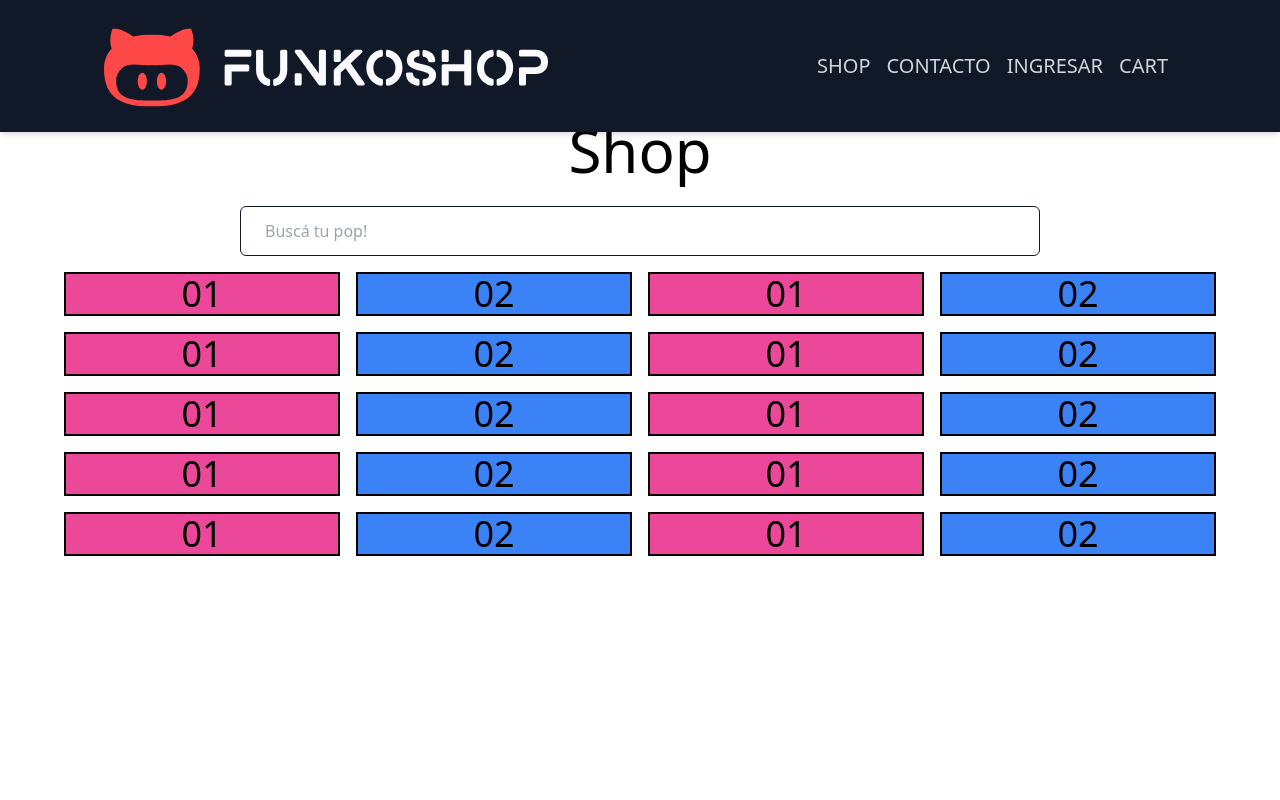
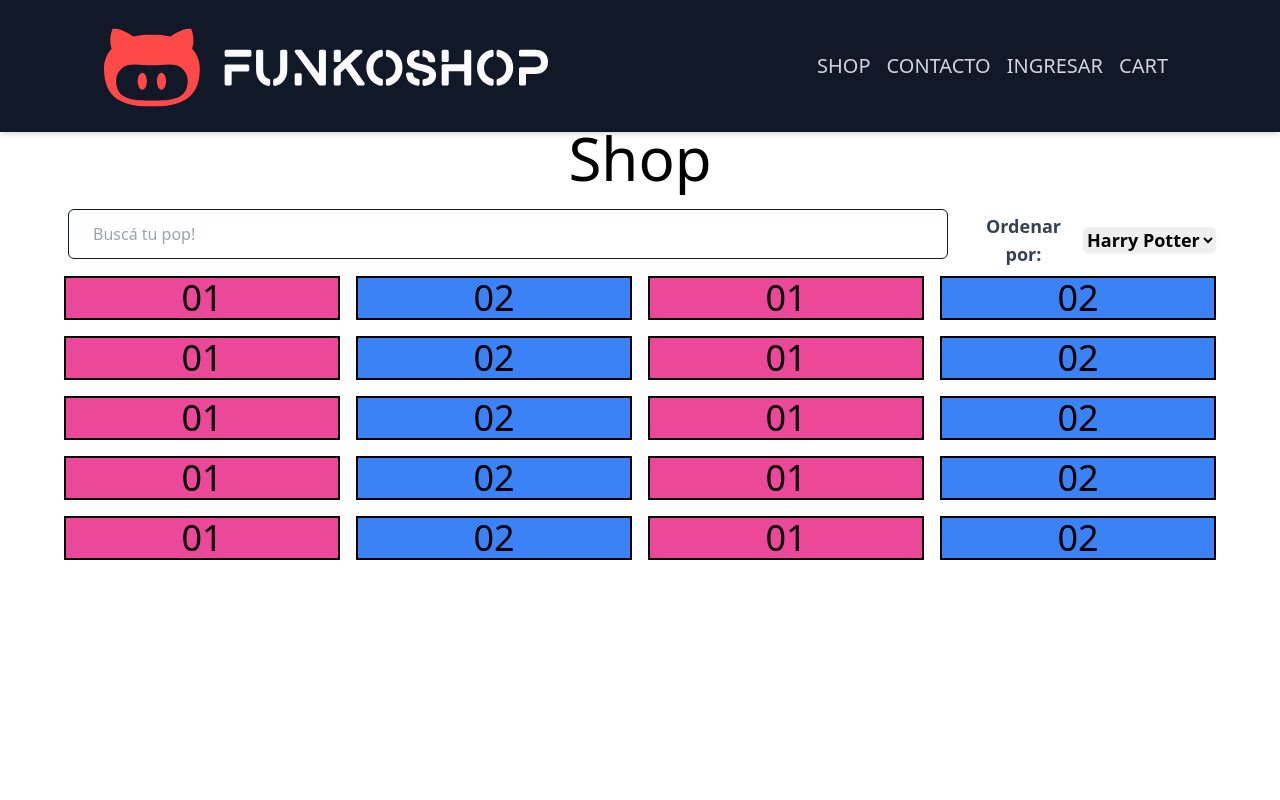
Before and after one commit to makzzer/react-funko, a React (Vite) app: page /shop in a window 1280 px wide. Shown: the top 800 px of the page. Built offline with nearby package versions, Linux system fonts and the light colour scheme.

Commit message:
mejorando shop

```diff
--- a/src/pages/Shop.jsx
+++ b/src/pages/Shop.jsx
@@ -3,19 +3,39 @@ const Shop = () => {
     <>
       {/*este es el div del container general*/}
       <div className=" min-h-screen max-w-6xl text-center container text-4xl mt-10 flex flex-col">
-        <h1 className="text-6xl mb-4 text-center pt-20">Shop</h1>
+        <h1 className="text-6xl mb-4 text-center pt-20 mt-2">Shop</h1>
         {/*div flex col que contiene  barra y filtros*/}
-        <div className="flex flex-col mb-4">
-          <form className="flex justify-center items-center mt-2">
-            <div>
+
+        <div className="md:flex-row flex-col md:flex items-center justify-between">
+          <div className="flex items-center mb-1 md:mb-3 justify-between px-1">
+            <form className="w-full ">
+              <div className="flex">
                 <input
                   type="text"
                   placeholder="Buscá tu pop!"
-                className="border border-gray-900 rounded-md py-3 px-6 text-base focus:outline-none focus:ring-2 focus:ring-gray-900 w-full md:w-[50rem]"
+                  className="w-full border border-gray-900 rounded-md py-3 px-6 text-base focus:outline-none focus:ring-2 focus:ring-gray-900  md:w-[55rem]"
                 />
               </div>
             </form>
+          </div>
 
+          <div className="flex md:flex-row flex-col items-center text-lg ps-4">
+            <label
+              htmlFor="select"
+              className="text-gray-700 font-semibold mt-2 me-1 mb-2"
+            >
+              Ordenar por:
+            </label>
+            <select
+              id="select"
+              className="border-gray-900 rounded-md shadow-sm font-extrabold  focus:outline-none focus:ring-gray-900 focus:border-gray-900"
+            >
+              <option value="option1">Harry Potter</option>
+              <option value="option1">Star wars</option>
+              <option value="option2">Marvel</option>
+              <option value="option2">Pokemon</option>
+            </select>
+          </div>
         </div>
 
         <div>
```
Lines whose indentation alone changed are shown as unchanged.
